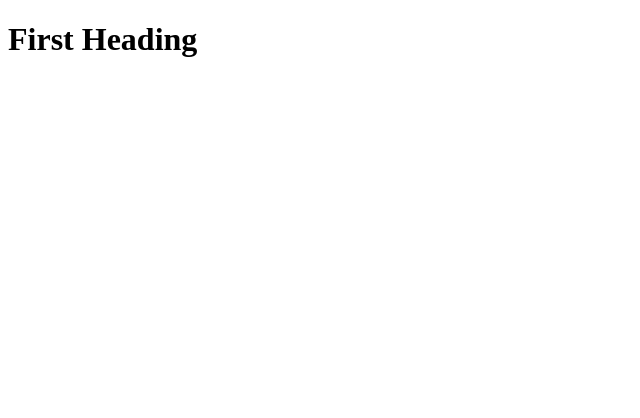
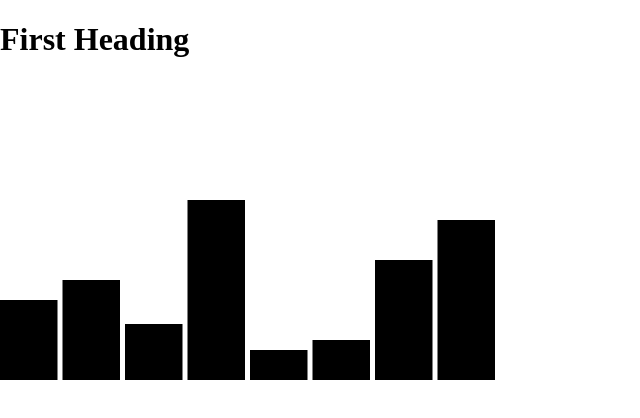
Before and after one commit to josiepera/d3-intro, a plain HTML site: page index.html in a window 1280 px wide. Shown: the whole page, without its empty margins (0-640 px from the left). Drawn offline with nearby package versions, Linux system fonts and the light colour scheme.

Commit message:
added css and bar chart appears on page

```diff
--- a/index.css
+++ b/index.css
@@ -0,0 +1,4 @@
+html, body {
+    margin: 0 auto;
+    padding: 0;
+}
--- a/index.html
+++ b/index.html
@@ -2,12 +2,15 @@
 <html lang="en">
 <head>
     <meta charset="UTF-8" />
-    <title>Document</title>
+    <link rel="stylesheet" href="index.css">
+    <title>D3</title>
 </head>
 <body>
     <h1>First Heading</h1>
 
-  <script src="https://d3js.org/d3.v3.min.js"  charset="utf-8"></script>
-  <script src = "index.html" ></script>
+    <svg class="bar-chart"></svg>
+
+    <script src="https://d3js.org/d3.v3.min.js"  charset="utf-8"></script>
+    <script src = "index.js" ></script>
 </body>
 </html>
--- a/index.js
+++ b/index.js
@@ -22,12 +22,15 @@
 
 var dataset = [80,100,56,180,30,40,120,160];
 
-var svgWidth = 500, svgHeight = 300, barPadding = 5;
-var barWidth = (svgWidth / dataset.length //calculate the width of each bar ede
+var svgWidth = 500;
+var svgHeight = 300;
+var barPadding = 5;
+
+var barWidth = (svgWidth / dataset.length) //calculate the width of each bar ede
 
 
 var svg = d3.select('svg') //select svg container
-  .attr("width", svgWidth); //give iit the attribute of width and height
+  .attr("width", svgWidth) //give iit the attribute of width and height
   .attr("height", svgHeight);
 
 var barChart = svg.selectAll("rect") //create a bar chart by first selecting all rectangles
```
